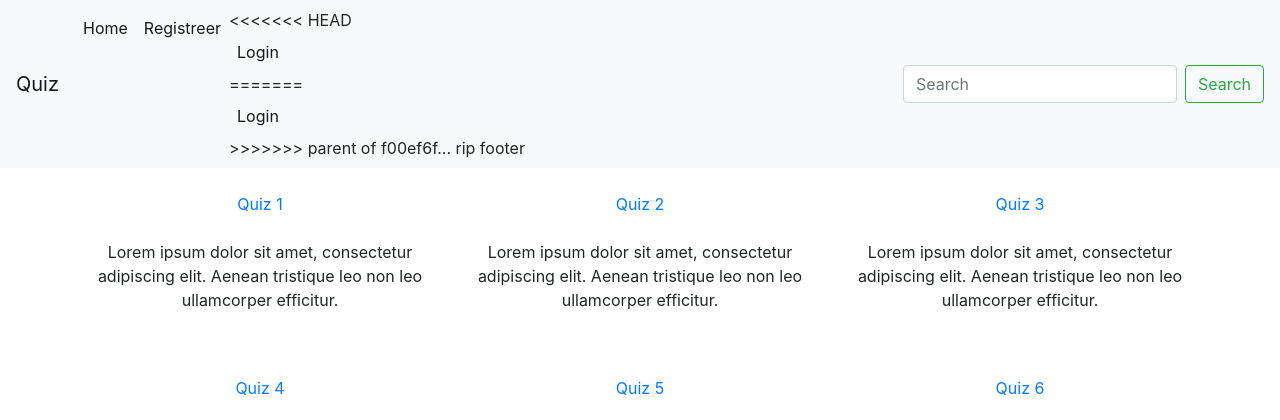
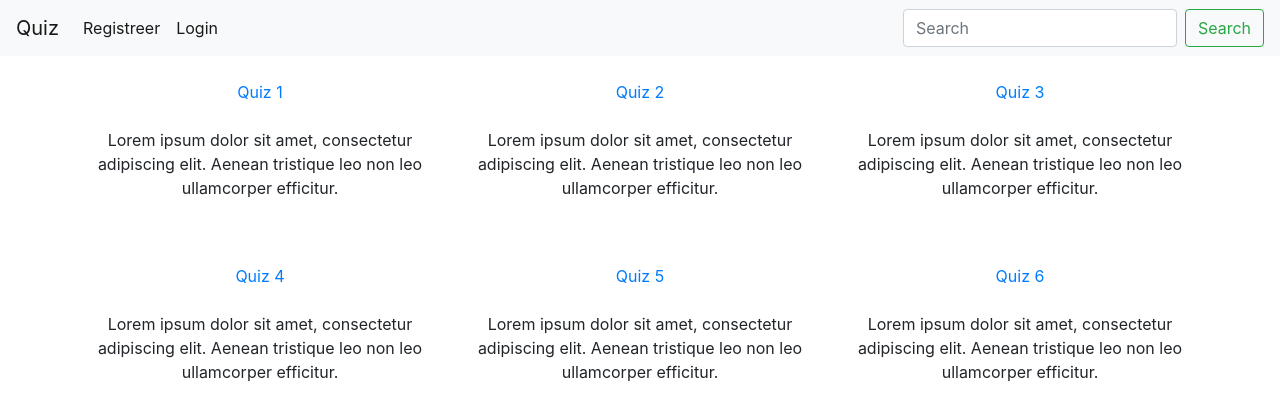
Before and after one commit to koenstaz69/QuizBKV, a PHP site: page /quizes.php in a window 1280 px wide. Shown: the top 420 px of the page. Run offline with PHP 8.4, Linux system fonts and the light colour scheme.

Commit message:
alles beter gemaakt ongeveer denk ik

```diff
--- a/includes/navbar.php
+++ b/includes/navbar.php
@@ -6,17 +6,12 @@
     <div class="collapse navbar-collapse" id="navbarSupportedContent">
         <ul class="navbar-nav mr-auto">
             <li class="nav-item active">
-                <a class="nav-link" href="home.php">Home <span class="sr-only">(current)</span></a>
             </li>
             <li class="nav-item active">
                 <a class="nav-link" href="register.php">Registreer</a>
             </li>
             <li class="nav-item active">
-<<<<<<< HEAD
                 <a class="nav-link" href="login.php">Login</a>
-=======
-                <a class="nav-link" href="Login.php">Login</a>
->>>>>>> parent of f00ef6f... rip footer
             </li>
         </ul>
         <form class="form-inline my-2 my-lg-0">
--- a/login.php
+++ b/login.php
@@ -23,7 +23,6 @@ if(isset($_POST['submitLogin']))
 </head>
 <body>
 <div class="container">
-    <div class="modal-dialog">
         <div class="loginmodal-container">
             <a href="index.php" class="btn btn-primary">Home</a>
             <h1>Login</h1><br>
@@ -33,7 +32,6 @@ if(isset($_POST['submitLogin']))
                 <button type="submit" name="submitLogin" class="login loginmodal-submit">Login</button>
             </form>
         </div>
-    </div>
 </div>
 <?php include 'includes/scripts.php'; ?>
 </body>
--- a/userpage.php
+++ b/userpage.php
@@ -29,6 +29,7 @@ if(isset($_POST['logoutButton']))
     <div class="row">
         <div class="col-lg-6">
             <a href="logout.php" class="btn btn-primary">Uitloggen</a>
+            <a href="quizes.php" class="btn btn-primary">Quizes</a>
         </div>
     </div>
 </div>
```
Also changed, not shown: index.php (+4 -8 lines).
